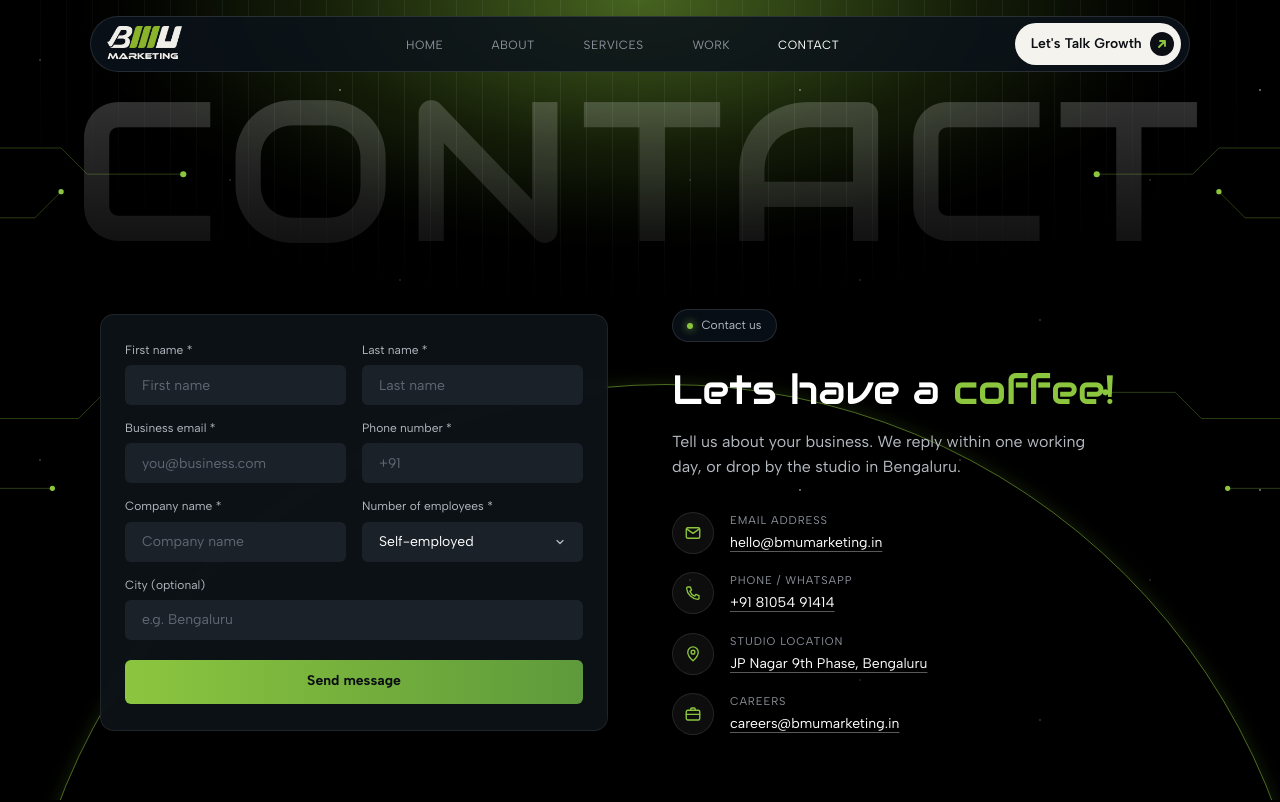
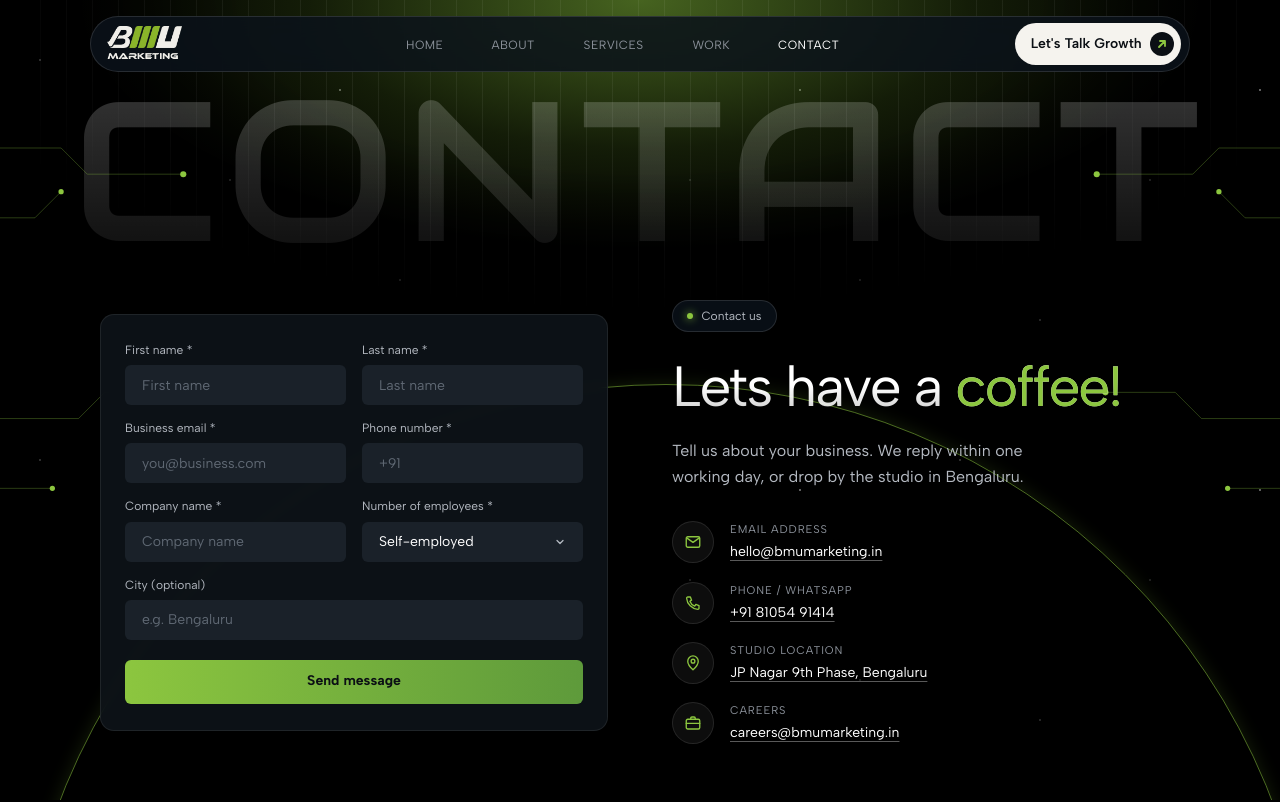
Before and after one commit to techanalytics-BMU/BMU-2.0, a Next.js app: page /contact in a window 1280 px wide. Shown: the top 802 px of the page. Built offline with nearby package versions, Linux system fonts and the light colour scheme.

Commit message:
Fonts Style Updated

```diff
--- a/src/data/landing/landingAllServices.ts
+++ b/src/data/landing/landingAllServices.ts
@@ -5,8 +5,8 @@ import type { LandingAllServicesContent } from '@/types/landing';
 // Add `image: '/images/landing/all-services/landing-all-services-<name>.webp'` to a tile
 // to show a screenshot instead of the title.
 export const landingAllServices: LandingAllServicesContent = {
-  heading: 'All Services',
-  subheading: 'Built by BMU',
+  heading: 'Our Services',
+  subheading: 'we are good at!',
   tiles: [
     { title: 'Marketing Strategy' },
     { title: 'Search Engine Optimisation' },
--- a/src/sections/contact/ContactHero/ContactHero.module.css
+++ b/src/sections/contact/ContactHero/ContactHero.module.css
@@ -111,12 +111,18 @@
   align-items: flex-start;
 }
 
+/* Shared heading style (see variables.css) */
 .heading {
   margin-top: var(--space-4);
-  font-family: var(--font-family-display);
-  font-size: clamp(2rem, 3.2vw, 3rem);
+  padding-bottom: 0.08em; /* keeps descenders inside the clipped gradient */
+  background: var(--heading-fill);
+  -webkit-background-clip: text;
+  background-clip: text;
+  color: transparent;
+  font-size: var(--font-size-heading);
   font-weight: 400;
-  line-height: 1.15;
+  letter-spacing: var(--heading-letter-spacing);
+  line-height: var(--heading-line-height);
 }
 
 .accent {
@@ -127,8 +133,8 @@
   max-width: 440px;
   margin-top: var(--space-3);
   color: var(--color-text-muted);
-  font-size: var(--font-size-md);
-  line-height: 1.6;
+  font-size: var(--font-size-subheading);
+  text-wrap: balance;
 }
 
 .details {
--- a/src/sections/landing/LandingAllServices/LandingAllServices.module.css
+++ b/src/sections/landing/LandingAllServices/LandingAllServices.module.css
@@ -165,19 +165,25 @@
   justify-content: center;
   gap: calc(var(--u) * 0.8);
   text-align: center;
-  /* Soft dark spot behind the text so it reads over the tiles */
-  background: radial-gradient(ellipse 24% 50% at center, rgba(0, 0, 0, 0.75), transparent);
+  /* Soft dark spot behind the text so it reads over the tiles (at least 320px wide, for phones;
+     vw rather than %, which max() doesn't accept here – the same thing, as this box is full width) */
+  background: radial-gradient(ellipse max(24vw, 160px) 50% at center, rgba(0, 0, 0, 0.75), transparent);
   pointer-events: none; /* clicks pass through to the tiles behind */
 }
 
-/* Serif heading over a sans subheading (as in the reference) */
+/* Shared heading style (see variables.css) */
 .heading {
-  font-family: var(--font-family-serif);
-  font-size: calc(var(--u) * 5);
+  padding-bottom: 0.08em; /* keeps descenders inside the clipped gradient */
+  background: var(--heading-fill);
+  -webkit-background-clip: text;
+  background-clip: text;
+  color: transparent;
+  font-size: var(--font-size-heading);
   font-weight: 400;
-  letter-spacing: -0.01em;
-  line-height: 1.05;
-  text-shadow: 0 0 calc(var(--u) * 3) rgba(0, 0, 0, 0.9);
+  letter-spacing: var(--heading-letter-spacing);
+  line-height: var(--heading-line-height);
+  /* drop-shadow, not text-shadow: a text-shadow would be drawn over the clipped fill */
+  filter: drop-shadow(0 0 calc(var(--u) * 3) rgba(0, 0, 0, 0.9));
 }
 
 /* Tall screens (phones, tablets in portrait): bigger cards so the titles stay readable */
@@ -189,10 +195,8 @@
 }
 
 .subheading {
-  color: var(--color-accent);
-  font-size: max(calc(var(--u) * 1.4), var(--font-size-xs));
-  font-weight: 500;
-  letter-spacing: 0.08em;
-  text-transform: uppercase;
+  color: var(--color-text-muted);
+  font-size: var(--font-size-subheading);
+  text-wrap: balance;
   text-shadow: 0 0 calc(var(--u) * 2) rgba(0, 0, 0, 0.9);
 }
--- a/src/sections/landing/LandingConversionRate/LandingConversionRate.module.css
+++ b/src/sections/landing/LandingConversionRate/LandingConversionRate.module.css
@@ -22,11 +22,17 @@
   text-align: center;
 }
 
+/* Shared heading style (see variables.css) */
 .heading {
-  font-family: var(--font-family-display);
-  font-size: clamp(1.5rem, 3.4vw, 2.75rem);
+  padding-bottom: 0.08em; /* keeps descenders inside the clipped gradient */
+  background: var(--heading-fill);
+  -webkit-background-clip: text;
+  background-clip: text;
+  color: transparent;
+  font-size: var(--font-size-heading);
   font-weight: 400;
-  line-height: 1.2;
+  letter-spacing: var(--heading-letter-spacing);
+  line-height: var(--heading-line-height);
 }
 
 .accent {
@@ -36,8 +42,8 @@
 .description {
   max-width: 640px;
   color: var(--color-text-muted);
-  font-size: var(--font-size-md);
-  line-height: 1.6;
+  font-size: var(--font-size-subheading);
+  text-wrap: balance;
 }
 
 .reveal {
@@ -98,10 +104,6 @@
     gap: var(--space-6);
     padding: var(--space-7) var(--space-3);
   }
-
-  .description {
-    font-size: var(--font-size-sm);
-  }
 }
 
 @media (prefers-reduced-motion: reduce) {
--- a/src/sections/landing/LandingCore/LandingCore.module.css
+++ b/src/sections/landing/LandingCore/LandingCore.module.css
@@ -9,7 +9,6 @@
 
   overflow: hidden;
   background: var(--color-bg);
-  font-family: var(--font-family-roboto);
 }
 
 /* Starts as a smaller rounded card coming up from below, grows into the full-width section */
@@ -44,16 +43,23 @@
   transform: translateY(calc((1 - var(--head)) * 30px));
 }
 
+/* Shared heading and subheading style (see variables.css) */
 .eyebrow {
-  color: #8a8a8a;
-  font-size: var(--font-size-md);
-  font-weight: 500;
+  color: var(--color-text-muted);
+  font-size: var(--font-size-subheading);
+  text-wrap: balance;
 }
 
 .heading {
-  font-size: clamp(1.5rem, 2.6vw, 2.1rem);
-  font-weight: 500;
-  line-height: 1.25;
+  padding-bottom: 0.08em; /* keeps descenders inside the clipped gradient */
+  background: var(--heading-fill);
+  -webkit-background-clip: text;
+  background-clip: text;
+  color: transparent;
+  font-size: var(--font-size-heading);
+  font-weight: 400;
+  letter-spacing: var(--heading-letter-spacing);
+  line-height: var(--heading-line-height);
 }
 
 /* ---------- Columns ---------- */
@@ -132,30 +138,44 @@
   transform: translateY(-28%);
 }
 
+/* Same style as the section headings (see variables.css), sized to fit a column */
 .title {
   grid-area: 1 / 1;
   align-self: end;
-  font-size: clamp(1.25rem, 1.9vw, 1.6rem);
-  font-weight: 500;
+  padding-bottom: 0.08em; /* keeps descenders inside the clipped gradient */
+  background: var(--heading-fill);
+  -webkit-background-clip: text;
+  background-clip: text;
+  color: transparent;
+  font-size: clamp(1.5rem, 2.2vw, 2rem);
+  font-weight: 400;
+  letter-spacing: var(--heading-letter-spacing);
+  line-height: var(--heading-line-height);
 }
 
+/* Same as the line under the section headings */
 .description {
-  max-width: 260px;
   margin-top: var(--space-4);
-  color: #7d7d7d;
-  font-size: var(--font-size-sm);
-  line-height: 1.65;
+  color: var(--color-text-muted);
+  font-size: var(--font-size-subheading);
+  text-wrap: balance;
 }
 
-/* ---------- Mobile: 2 × 2 grid ---------- */
+/* ---------- Tablets and phones: 2 × 2 grid, so the descriptions aren't squeezed into 4 narrow columns ---------- */
+@media (max-width: 1023px) {
+  .items {
+    grid-template-columns: repeat(2, 1fr);
+    row-gap: var(--space-6);
+  }
+}
+
+/* ---------- Phones: tighter spacing ---------- */
 @media (max-width: 720px) {
   .card {
     padding: var(--space-6) var(--space-2) var(--space-7);
   }
 
   .items {
-    grid-template-columns: repeat(2, 1fr);
-    row-gap: var(--space-6);
     margin-top: var(--space-6);
   }
 
@@ -166,8 +186,4 @@
   .marker {
     margin-inline: calc(-1 * var(--space-2));
   }
-
-  .description {
-    font-size: var(--font-size-xs);
-  }
 }
--- a/src/sections/landing/LandingFreeTrial/LandingFreeTrial.module.css
+++ b/src/sections/landing/LandingFreeTrial/LandingFreeTrial.module.css
@@ -23,18 +23,18 @@
   transform: translateY(calc((1 - var(--head)) * 40px));
 }
 
-/* White fading softly to silver towards the bottom */
+/* White fading softly to silver towards the bottom (the shared heading style, see variables.css) */
 .heading {
   margin-top: var(--space-4);
   padding-bottom: 0.08em; /* keeps descenders inside the clipped gradient */
-  background: linear-gradient(180deg, #ffffff 45%, rgba(255, 255, 255, 0.74));
+  background: var(--heading-fill);
   -webkit-background-clip: text;
   background-clip: text;
   color: transparent;
-  font-size: clamp(2.25rem, 5vw + 0.45rem, 5.25rem);
+  font-size: var(--font-size-heading);
   font-weight: 400;
-  letter-spacing: -0.035em;
-  line-height: 1.08;
+  letter-spacing: var(--heading-letter-spacing);
+  line-height: var(--heading-line-height);
 }
 
 .heading span {
@@ -44,7 +44,7 @@
 .note {
   margin-top: var(--space-3);
   color: var(--color-text-muted);
-  font-size: var(--font-size-lg);
+  font-size: var(--font-size-subheading);
   text-wrap: balance;
 }
 
@@ -706,14 +706,6 @@
     padding: clamp(3.5rem, 6vw, 5.5rem) 60px clamp(3.5rem, 5.5vw, 5rem);
   }
 
-  .heading {
-    font-size: clamp(2.25rem, 3.8vw + 0.5rem, 4.25rem);
-  }
-
-  .note {
-    font-size: var(--font-size-md);
-  }
-
   .header .cta {
     margin-top: var(--space-4);
     font-size: 0.9rem;
--- a/src/sections/landing/LandingHero/LandingHero.module.css
+++ b/src/sections/landing/LandingHero/LandingHero.module.css
@@ -97,14 +97,27 @@
   text-align: center;
 }
 
+/* Shared heading style (see variables.css) */
 .heading {
   display: flex;
   flex-direction: column;
   margin-top: var(--space-5);
-  font-family: var(--font-family-display);
-  font-size: var(--font-size-hero);
+  font-size: var(--font-size-heading);
   font-weight: 400;
-  line-height: 1.15;
+  letter-spacing: var(--heading-letter-spacing);
+  line-height: var(--heading-line-height);
+}
+
+/* White fading softly to silver. Set on the line, not the heading: each line rises in on its own,
+   and a moving line's text would drop out of a fill clipped on the heading. */
+.headingLine1 {
+  /* keeps descenders inside the clipped gradient, without adding space between the lines */
+  margin-bottom: -0.08em;
+  padding-bottom: 0.08em;
+  background: var(--heading-fill);
+  -webkit-background-clip: text;
+  background-clip: text;
+  color: transparent;
 }
 
 .headingLine2,
@@ -116,9 +129,8 @@
   max-width: 560px;
   margin-top: var(--space-5);
   color: var(--color-text-muted);
-  font-size: var(--font-size-lg);
-  font-weight: 500;
-  line-height: 1.5;
+  font-size: var(--font-size-subheading);
+  text-wrap: balance;
 }
 
 .actions {
@@ -150,10 +162,6 @@
 
 /* ---------- Mobile ---------- */
 @media (max-width: 600px) {
-  .description {
-    font-size: var(--font-size-md);
-  }
-
   .actions {
     margin-top: var(--space-6);
   }
--- a/src/sections/landing/LandingPricing/LandingPricing.module.css
+++ b/src/sections/landing/LandingPricing/LandingPricing.module.css
@@ -20,18 +20,24 @@
   text-align: center;
 }
 
+/* Shared heading style (see variables.css) */
 .heading {
-  font-size: clamp(2rem, 4.5vw, 3.25rem);
+  padding-bottom: 0.08em; /* keeps descenders inside the clipped gradient */
+  background: var(--heading-fill);
+  -webkit-background-clip: text;
+  background-clip: text;
+  color: transparent;
+  font-size: var(--font-size-heading);
   font-weight: 400;
-  letter-spacing: -0.01em;
-  line-height: 1.15;
+  letter-spacing: var(--heading-letter-spacing);
+  line-height: var(--heading-line-height);
 }
 
 .description {
   max-width: 560px;
   color: var(--color-text-muted);
-  font-size: var(--font-size-md);
-  line-height: 1.6;
+  font-size: var(--font-size-subheading);
+  text-wrap: balance;
 }
 
 .dim {
--- a/src/styles/variables.css
+++ b/src/styles/variables.css
@@ -23,7 +23,14 @@
   --font-size-sm: 0.875rem;
   --font-size-md: 1rem;
   --font-size-lg: 1.125rem;
-  --font-size-hero: clamp(1.75rem, 3.9vw, 4rem);
+
+  /* Section headings and the line under them – every section uses these (styled after LandingFreeTrial).
+     Smaller on laptops and tablets, see the media query at the end. */
+  --font-size-heading: clamp(2.25rem, 5vw + 0.45rem, 5.25rem);
+  --font-size-subheading: var(--font-size-lg);
+  --heading-letter-spacing: -0.035em;
+  --heading-line-height: 1.08;
+  --heading-fill: linear-gradient(180deg, #ffffff 45%, rgba(255, 255, 255, 0.74)); /* white fading softly to silver */
 
   /* Spacing */
   --space-1: 0.25rem;
@@ -50,3 +57,11 @@
   --navbar-height: 56px;
   --navbar-offset: 16px;
 }
+
+/* Laptops and tablets (≤ 1439px): smaller section headings */
+@media (max-width: 1439px) {
+  :root {
+    --font-size-heading: clamp(2.25rem, 3.8vw + 0.5rem, 4.25rem);
+    --font-size-subheading: var(--font-size-md);
+  }
+}
```
Also changed, not shown: src/data/landing/landingPricing.ts (+15 -4 lines), src/sections/contact/ContactFaq/ContactFaq.module.css (+9 -3 lines).
